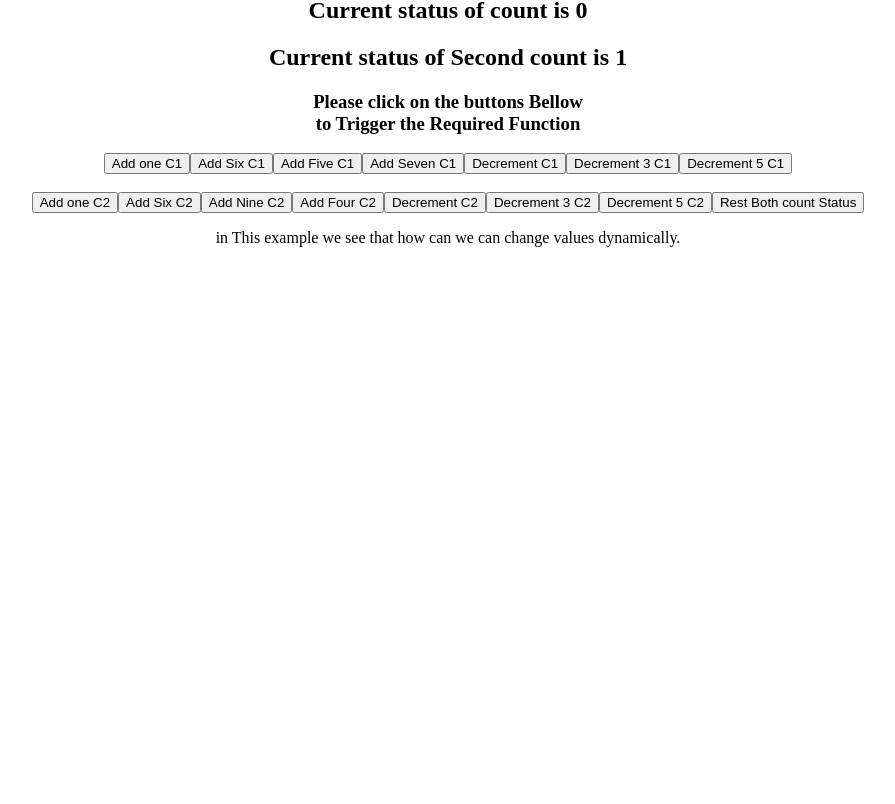
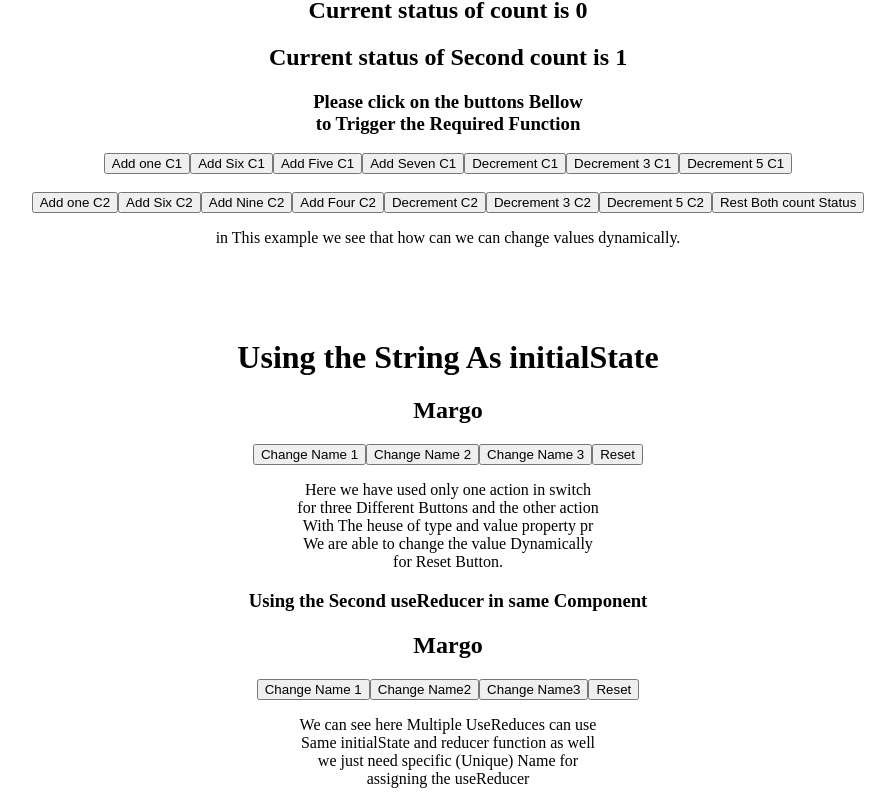
Before and after one commit to MubasherChaudhry/Practice_Hook_useReduce, a React (Create React App) app in the folder learning-app/: page / in a window 1280 px wide. Shown: the part 1556-2360 px from the top of the page, without its empty margins (192-1087 px from the left). Before the commit the page ends 1819 px from the top, so only its background shows below. Built offline with nearby package versions, Linux system fonts and the light colour scheme.

Commit message:
update app by using String As initialState

```diff
--- a/learning-app/src/App.js
+++ b/learning-app/src/App.js
@@ -4,6 +4,7 @@ import CountReducer from './components/CountReducer';
 import CountWithReducer from './components/CountWithReducer';
 import FifthExample from './components/FifthExample';
 import ForthExample from './components/ForthExample';
+import SixthExampleWithMultipleReducer from './components/SixthExampleWithMultipleReducer';
 import ThirdExampleReducer from './components/ThirdExampleReducer';
 
 function App() {
@@ -22,6 +23,8 @@ function App() {
     <ForthExample/>
     <br /><br /><br />
     <FifthExample/>
+    <br /><br /><br />
+    <SixthExampleWithMultipleReducer/>
     </div>
   );
 }
--- /dev/null
+++ b/learning-app/src/components/SixthExampleWithMultipleReducer.jsx
@@ -0,0 +1,55 @@
+import React, { useReducer } from "react";
+
+const initialState = "Margo";
+const reducer = (state, action) => {
+  switch (action.type) {
+    case "addName1":
+      return action.value;
+    case "reset":
+      return initialState;
+    default:
+      return state;
+  }
+};
+
+function SixthExampleWithMultipleReducer() {
+  const [count, dispatch] = useReducer(reducer, initialState);
+  const [countTwo, dispatchTwo] = useReducer(reducer, initialState);
+  return (
+    <div>
+      <h1>Using the String As initialState</h1>
+      <h2>{count}</h2>
+      <button onClick={() => dispatch({ type: "addName1", value: "Mobi" })}>
+        Change Name 1
+      </button>
+      <button onClick={() => dispatch({ type: "addName1", value: "Mack" })}>
+        Change Name 2
+      </button>
+      <button onClick={() => dispatch({ type: "addName1", value: "Matt" })}>
+        Change Name 3
+      </button>
+      <button onClick={() => dispatch({ type: "reset" })}>Reset</button>
+      <p>
+        Here we have used only one action in switch <br /> for three Different
+        Buttons and the other action <br /> With The heuse of type and value
+        property pr <br /> We are able to change the value Dynamically <br />
+        for Reset Button.
+
+        <h3>Using the Second useReducer in same Component </h3>
+        <h2>{countTwo} </h2>
+        <button onClick={()=>dispatchTwo({type:'addName1', value:'Mobi'})} >Change Name 1</button>
+        <button onClick={()=>dispatchTwo({type:'addName1', value:'Max'})} >Change Name2</button>
+        <button onClick={()=>dispatchTwo({type:'addName1', value:'Matt'})} >Change Name3</button>
+        <button onClick={()=>dispatchTwo({type:'reset'})} >Reset</button>
+
+        <p>We can see here Multiple UseReduces can use <br />
+        Same initialState and reducer function as well <br />
+        we just need specific (Unique) Name for <br />
+         assigning the useReducer </p>
+
+      </p>
+    </div>
+  );
+}
+
+export default SixthExampleWithMultipleReducer;
```
